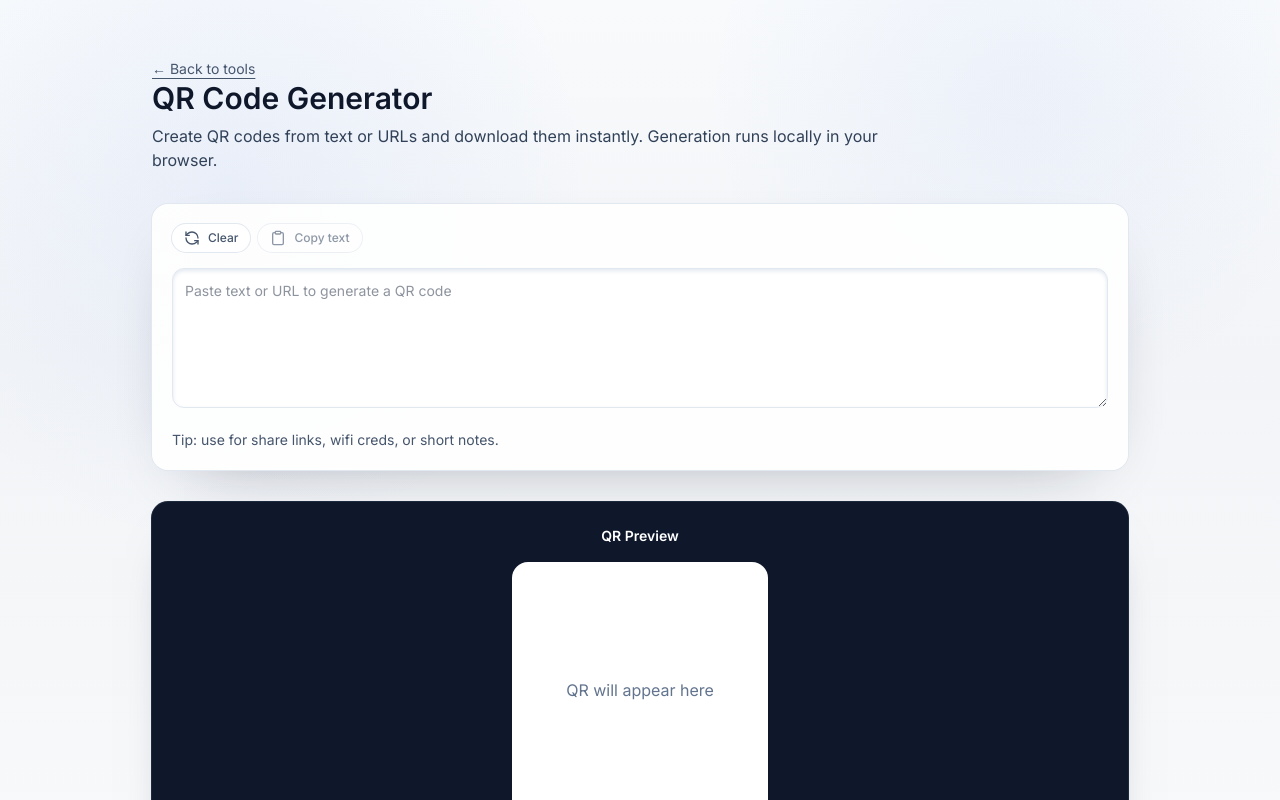
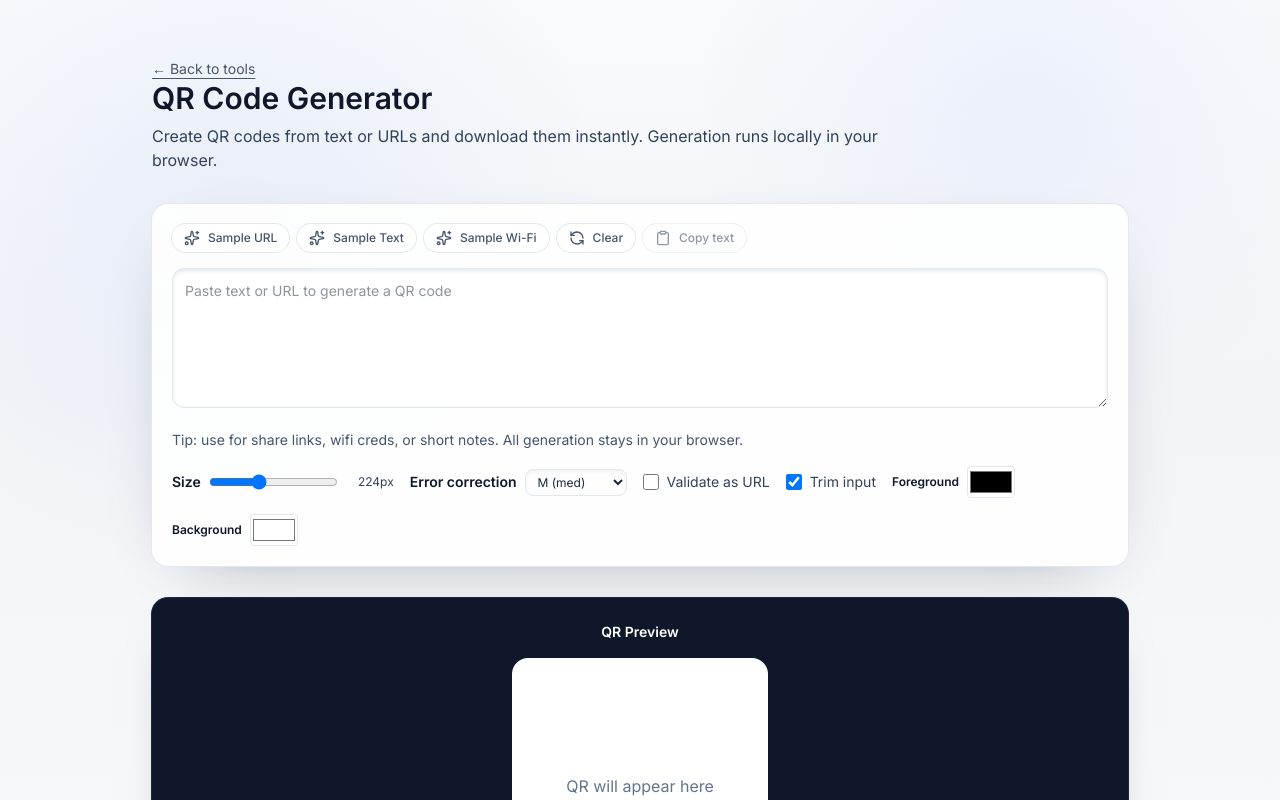
Before and after one commit to ChainPix/custom-website, a Next.js app: page /qr-generator in a window 1280 px wide. Shown: the top 800 px of the page. Built offline with nearby package versions, Linux system fonts and the light colour scheme; no server answers.

Commit message:
Add samples, trim and color controls to QR generator

```diff
--- a/app/(tools)/qr-generator/client.tsx
+++ b/app/(tools)/qr-generator/client.tsx
@@ -2,31 +2,70 @@
 
 import Link from "next/link";
 import Image from "next/image";
-import { useState } from "react";
+import { useMemo, useState } from "react";
 import QRCode from "qrcode";
-import { Check, Clipboard, Download, RefreshCcw } from "lucide-react";
+import { Check, Clipboard, Download, RefreshCcw, Sparkles } from "lucide-react";
+
+const LARGE_CHARS = 2000;
 
 export default function QrGeneratorClient() {
   const [text, setText] = useState("");
   const [dataUrl, setDataUrl] = useState("");
   const [copied, setCopied] = useState(false);
   const [error, setError] = useState("");
+  const [status, setStatus] = useState("Ready");
+  const [warning, setWarning] = useState("");
+  const [size, setSize] = useState(224);
+  const [correction, setCorrection] = useState<"L" | "M" | "Q" | "H">("M");
+  const [validateUrl, setValidateUrl] = useState(false);
+  const [trim, setTrim] = useState(true);
+  const [fgColor, setFgColor] = useState("#000000");
+  const [bgColor, setBgColor] = useState("#ffffff");
+
+  const trimmedText = useMemo(() => (trim ? text.trim() : text), [text, trim]);
 
   const handleChange = async (value: string) => {
     setText(value);
-    if (!value) {
+    const payload = trim ? value.trim() : value;
+    if (!payload) {
       setDataUrl("");
       setError("");
+      setWarning("");
+      setStatus("Awaiting input");
       return;
     }
+    if (payload.length > LARGE_CHARS) {
+      setWarning(`Large input (${payload.length.toLocaleString()} chars). Try shorter text for reliable scans.`);
+    } else {
+      setWarning("");
+    }
+    if (validateUrl) {
+      try {
+        // eslint-disable-next-line no-new
+        new URL(payload);
+        setError("");
+      } catch {
+        setError("This doesn't look like a valid URL.");
+        setDataUrl("");
+        setStatus("Invalid URL");
+        return;
+      }
+    }
     try {
-      const url = await QRCode.toDataURL(value, { margin: 1, scale: 6 });
+      const url = await QRCode.toDataURL(payload, {
+        margin: 1,
+        scale: Math.max(2, Math.round(size / 37)),
+        errorCorrectionLevel: correction,
+        color: { dark: fgColor, light: bgColor },
+      });
       setDataUrl(url);
       setError("");
+      setStatus("QR generated");
     } catch (err) {
       console.error("QR generate error", err);
       setDataUrl("");
       setError("Unable to generate QR code for this input.");
+      setStatus("Error");
     }
   };
 
@@ -35,13 +74,41 @@ export default function QrGeneratorClient() {
       await navigator.clipboard.writeText(text);
       setCopied(true);
       setTimeout(() => setCopied(false), 1200);
+      setStatus("Copied text");
     } catch (err) {
       console.error("Copy failed", err);
+      setStatus("Copy failed");
     }
+  };
+
+  const handleDownload = () => {
+    if (!dataUrl) {
+      setStatus("Nothing to download");
+      return;
+    }
+    const link = document.createElement("a");
+    link.href = dataUrl;
+    link.download = "qr-code.png";
+    link.click();
+    setStatus("Downloaded");
+  };
+
+  const loadSample = (type: "url" | "text" | "wifi") => {
+    const samples: Record<typeof type, string> = {
+      url: "https://toolstack-nu.vercel.app/",
+      text: "Quick share text via QR",
+      wifi: "WIFI:T:WPA;S:ToolStackWiFi;P:SuperSecret123;;",
+    };
+    const val = samples[type];
+    void handleChange(val);
+    setStatus(`Sample loaded: ${type}`);
   };
 
   return (
     <main className="space-y-8">
+      <div className="sr-only" aria-live="polite">
+        {status} {error} {warning}
+      </div>
       <header className="space-y-2">
         <Link href="/" className="text-sm text-slate-600 underline underline-offset-4">
           ← Back to tools
@@ -55,6 +122,27 @@ export default function QrGeneratorClient() {
 
       <div className="space-y-4 rounded-2xl bg-white/90 p-5 shadow-[var(--shadow-soft)] ring-1 ring-slate-200">
         <div className="flex flex-wrap items-center gap-2">
+          <button
+            onClick={() => loadSample("url")}
+            className="flex items-center gap-2 rounded-full bg-white px-3 py-1.5 text-xs font-medium text-slate-600 shadow-[var(--shadow-soft)] ring-1 ring-slate-200 transition hover:-translate-y-0.5"
+          >
+            <Sparkles className="h-4 w-4" />
+            Sample URL
+          </button>
+          <button
+            onClick={() => loadSample("text")}
+            className="flex items-center gap-2 rounded-full bg-white px-3 py-1.5 text-xs font-medium text-slate-600 shadow-[var(--shadow-soft)] ring-1 ring-slate-200 transition hover:-translate-y-0.5"
+          >
+            <Sparkles className="h-4 w-4" />
+            Sample Text
+          </button>
+          <button
+            onClick={() => loadSample("wifi")}
+            className="flex items-center gap-2 rounded-full bg-white px-3 py-1.5 text-xs font-medium text-slate-600 shadow-[var(--shadow-soft)] ring-1 ring-slate-200 transition hover:-translate-y-0.5"
+          >
+            <Sparkles className="h-4 w-4" />
+            Sample Wi-Fi
+          </button>
           <button
             onClick={() => {
               void handleChange("");
@@ -76,37 +164,131 @@ export default function QrGeneratorClient() {
         <textarea
           className="h-[140px] w-full rounded-xl border border-slate-200 bg-white px-3 py-3 text-sm text-slate-800 shadow-inner shadow-slate-200 focus:border-slate-400 focus:outline-none focus:ring-2 focus:ring-slate-200"
           value={text}
-          onChange={(event) => void handleChange(event.target.value)}
-          placeholder="Paste text or URL to generate a QR code"
+            onChange={(event) => void handleChange(event.target.value)}
+            placeholder="Paste text or URL to generate a QR code"
         />
         {error ? (
-          <p className="text-sm font-medium text-amber-600">{error}</p>
+          <p className="text-sm font-medium text-amber-600" role="alert">
+            {error}
+          </p>
+        ) : warning ? (
+          <p className="text-sm font-medium text-amber-600" role="alert">
+            {warning}
+          </p>
         ) : (
           <p className="text-sm text-slate-600">
-            Tip: use for share links, wifi creds, or short notes.
+            Tip: use for share links, wifi creds, or short notes. All generation stays in your browser.
           </p>
         )}
+
+        <div className="flex flex-wrap gap-4 text-sm text-slate-700">
+          <label className="flex items-center gap-2">
+            <span className="font-semibold text-slate-900">Size</span>
+            <input
+              type="range"
+              min={128}
+              max={384}
+              step={16}
+              value={size}
+              onChange={(e) => {
+                setSize(Number(e.target.value));
+                if (text) void handleChange(text);
+              }}
+              aria-label="QR size"
+            />
+            <span className="w-12 text-right text-xs text-slate-700">{size}px</span>
+          </label>
+          <label className="flex items-center gap-2">
+            <span className="font-semibold text-slate-900">Error correction</span>
+            <select
+              value={correction}
+              onChange={(e) => {
+                setCorrection(e.target.value as "L" | "M" | "Q" | "H");
+                if (text) void handleChange(text);
+              }}
+              className="rounded-lg border border-slate-200 px-2 py-1 text-xs text-slate-800 shadow-inner focus:border-slate-400 focus:outline-none focus:ring-2 focus:ring-slate-200"
+            >
+              <option value="L">L (low)</option>
+              <option value="M">M (med)</option>
+              <option value="Q">Q (quartile)</option>
+              <option value="H">H (high)</option>
+            </select>
+          </label>
+          <label className="flex items-center gap-2">
+            <input
+              type="checkbox"
+              checked={validateUrl}
+              onChange={(e) => setValidateUrl(e.target.checked)}
+              className="h-4 w-4 rounded border-slate-300 text-slate-900 focus:ring-2 focus:ring-slate-200"
+            />
+            Validate as URL
+          </label>
+          <label className="flex items-center gap-2">
+            <input
+              type="checkbox"
+              checked={trim}
+              onChange={(e) => {
+                setTrim(e.target.checked);
+                if (text) void handleChange(text);
+              }}
+              className="h-4 w-4 rounded border-slate-300 text-slate-900 focus:ring-2 focus:ring-slate-200"
+            />
+            Trim input
+          </label>
+          <label className="flex items-center gap-2 text-xs font-medium text-slate-600">
+            <span className="font-semibold text-slate-900">Foreground</span>
+            <input
+              type="color"
+              value={fgColor}
+              onChange={(e) => {
+                setFgColor(e.target.value);
+                if (text) void handleChange(text);
+              }}
+              aria-label="Foreground color"
+              className="h-8 w-12 cursor-pointer rounded border border-slate-200 bg-white"
+            />
+          </label>
+          <label className="flex items-center gap-2 text-xs font-medium text-slate-600">
+            <span className="font-semibold text-slate-900">Background</span>
+            <input
+              type="color"
+              value={bgColor}
+              onChange={(e) => {
+                setBgColor(e.target.value);
+                if (text) void handleChange(text);
+              }}
+              aria-label="Background color"
+              className="h-8 w-12 cursor-pointer rounded border border-slate-200 bg-white"
+            />
+          </label>
+        </div>
       </div>
 
       <div className="flex flex-col items-center gap-4 rounded-2xl bg-slate-900 p-6 text-white shadow-[0_24px_48px_-32px_rgba(15,23,42,0.55)] ring-1 ring-slate-800">
-        <div className="text-sm font-semibold">QR Preview</div>
+        <div className="text-sm font-semibold" id="qr-preview-label">QR Preview</div>
         <div className="flex h-64 w-64 items-center justify-center rounded-2xl bg-white">
           {dataUrl ? (
-            <Image src={dataUrl} alt="QR code" width={224} height={224} unoptimized className="h-56 w-56" />
+            <Image
+              src={dataUrl}
+              alt="Generated QR code"
+              width={size}
+              height={size}
+              unoptimized
+              className="h-56 w-56"
+            />
           ) : (
             <p className="text-slate-500">QR will appear here</p>
           )}
         </div>
         <div className="flex flex-wrap justify-center gap-3">
-          <a
-            href={dataUrl || "#"}
-            download="qr-code.png"
+          <button
+            onClick={handleDownload}
+            disabled={!dataUrl}
             className="flex items-center gap-2 rounded-full bg-white/10 px-4 py-2 text-xs font-semibold text-white transition hover:bg-white/20 disabled:opacity-50"
-            aria-disabled={!dataUrl}
           >
             <Download className="h-4 w-4" />
             Download PNG
-          </a>
+          </button>
         </div>
       </div>
     </main>
```
Also changed, not shown: app/(tools)/qr-generator/QR_GENERATOR.md (added, +21 -0 lines).
